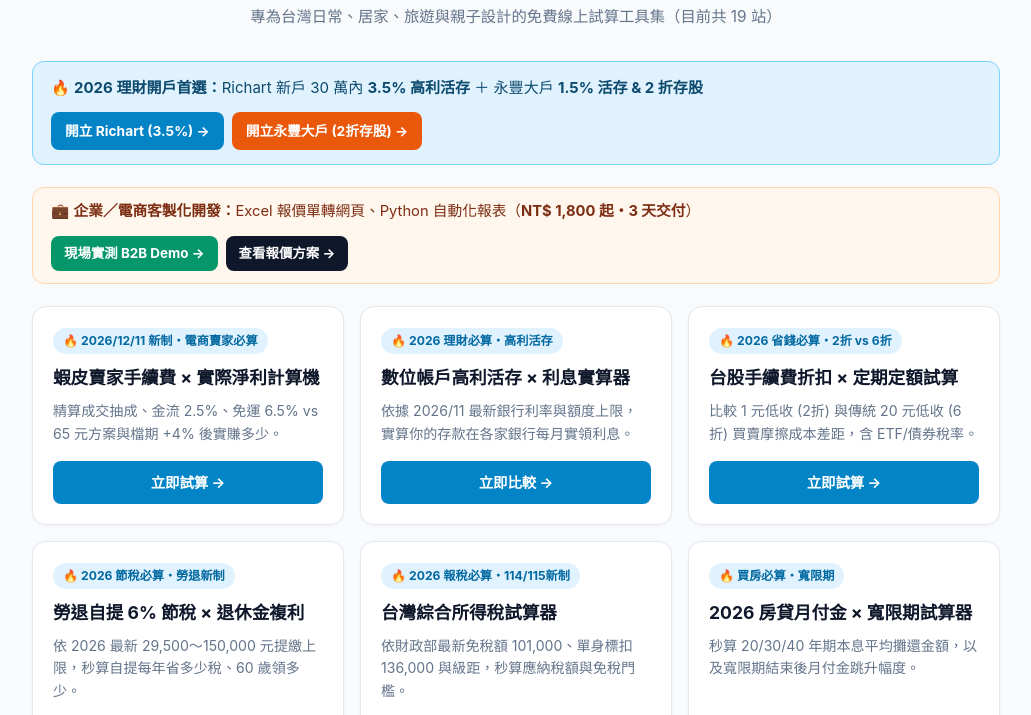
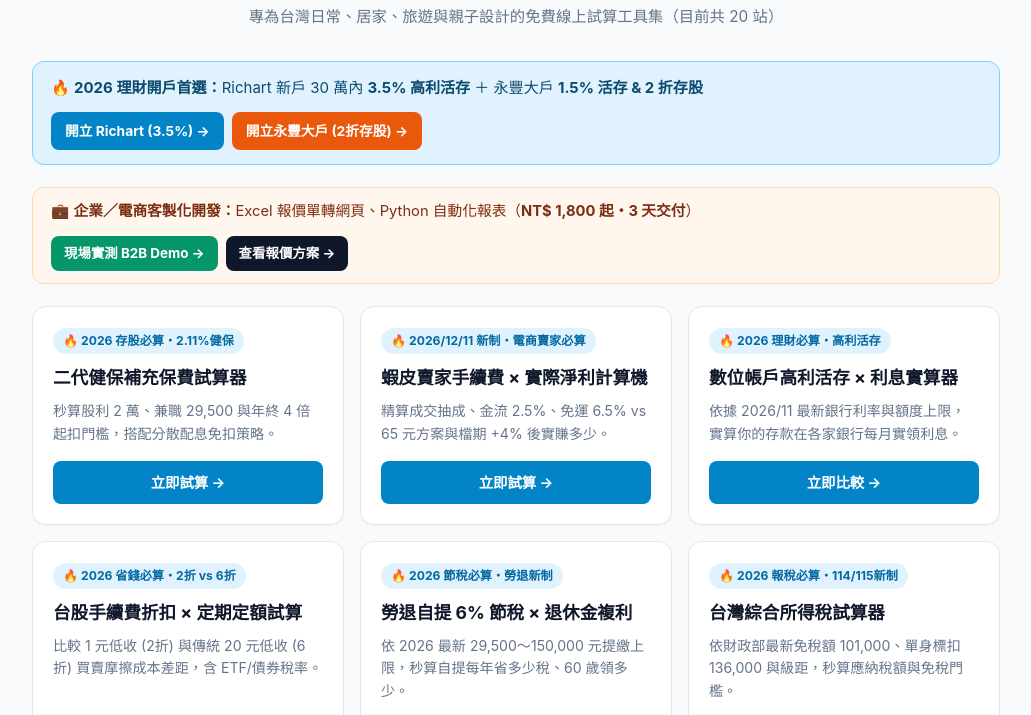
Before and after one commit to jimmycmhsieh0801-cloud/jimmycmhsieh0801-cloud.github.io, a plain HTML site: page index.html in a window 1280 px wide. Shown: the part 80-795 px from the top of the page, without its empty margins (124-1155 px from the left). Drawn offline with Linux system fonts and the light colour scheme.

Commit message:
Add #20 NHI 2.11% calculator to hub_site

```diff
--- a/index.html
+++ b/index.html
@@ -19,7 +19,7 @@
   </script>
   <meta charset="UTF-8" />
   <meta name="viewport" content="width=device-width, initial-scale=1.0" />
-  <title>台灣實用生活計算機工具箱 | 19 大免費線上試算工具</title>
+  <title>台灣實用生活計算機工具箱 | 20 大免費線上試算工具</title>
   <meta name="description" content="免費台灣實用試算工具箱（共19站）：涵蓋 2026 高利活存銀行比較、台股手續費 2 折試算、房貸寬限期、綜合所得稅、勞基法加班費、台電電費與行動電源 Wh 登機換算。" />
   <style>
     :root {
@@ -90,7 +90,7 @@
   <div class="container">
     <header>
       <h1>台灣實用生活計算機工具箱</h1>
-      <p>專為台灣日常、居家、旅遊與親子設計的免費線上試算工具集（目前共 19 站）</p>
+      <p>專為台灣日常、居家、旅遊與親子設計的免費線上試算工具集（目前共 20 站）</p>
     </header>
 
         <div style="background:#e0f2fe;border:1px solid #7dd3fc;border-radius:12px;padding:14px 18px;margin-bottom:22px;display:flex;flex-wrap:wrap;align-items:center;justify-content:space-between;gap:12px;">
@@ -110,6 +110,15 @@
     </div>
 
     <div class="grid">
+      <article class="card">
+        <div>
+          <span class="tag">🔥 2026 存股必算・2.11%健保</span>
+          <h2>二代健保補充保費試算器</h2>
+          <p>秒算股利 2 萬、兼職 29,500 與年終 4 倍起扣門檻，搭配分散配息免扣策略。</p>
+        </div>
+        <a class="btn" href="https://jimmycmhsieh0801-cloud.github.io/tw-nhi-supplement-calc/">立即試算 →</a>
+      </article>
+
       <article class="card">
         <div>
           <span class="tag">🔥 2026/12/11 新制・電商賣家必算</span>
```
